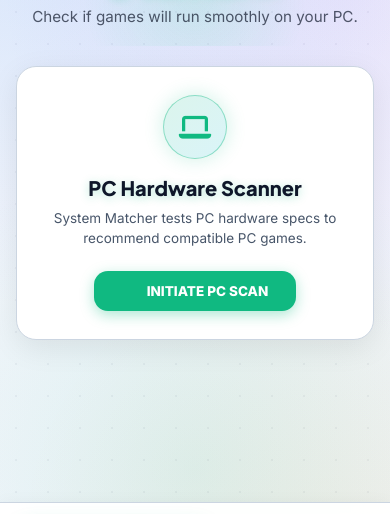
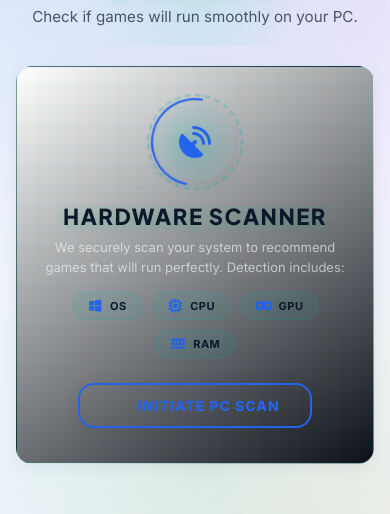
Before and after one commit to rnasir531/GameZync, a Next.js app: page /system-matcher in a window 390 px wide. Shown: the part 164-678 px from the top of the page. Built offline with nearby package versions, Linux system fonts and the light colour scheme; no server answers; the database is empty.

Commit message:
Restore Original Form & Cyber Popup for Mobile System Matcher

```diff
--- a/src/components/dashboards/matcher/SystemSpecsForm.js
+++ b/src/components/dashboards/matcher/SystemSpecsForm.js
@@ -19,74 +19,112 @@
     }
   }, []);
 
-  const onMobileScanClick = () => {
+  const onInitiateScanClick = (e) => {
+    if (isMobile) {
+      e.preventDefault();
       setShowMobileModal(true);
+      return;
+    }
+    handleScan();
   };
 
-  // MOBILE VIEW: 1 SINGLE UNIFIED SLEEK CARD (NO BOX INSIDE BOX!)
+  const onRescanClick = (e) => {
     if (isMobile) {
+      e.preventDefault();
+      setShowMobileModal(true);
+      return;
+    }
+    rescan();
+  };
+
   return (
-      <div id="systemMatcherFormMobile">
-        <div
-          style={{
-            background: 'var(--card-bg)',
-            border: '1px solid var(--border-color)',
-            borderRadius: '20px',
-            padding: '28px 20px',
-            textAlign: 'center',
-            boxShadow: '0 8px 30px rgba(0, 0, 0, 0.08)'
-          }}
-        >
-          <div
-            style={{
-              width: '64px',
-              height: '64px',
-              margin: '0 auto 16px',
-              borderRadius: '50%',
-              background: 'linear-gradient(135deg, rgba(16, 185, 129, 0.15) 0%, rgba(6, 182, 212, 0.15) 100%)',
-              border: '1.5px solid rgba(16, 185, 129, 0.4)',
-              display: 'flex',
-              alignItems: 'center',
-              justifyContent: 'center',
-              fontSize: '26px',
-              color: '#10b981',
-              boxShadow: '0 0 20px rgba(16, 185, 129, 0.2)'
-            }}
-          >
-            <i className="fa-solid fa-laptop"></i>
+    <form id="systemMatcherForm" onSubmit={findGames}>
+      {(scanState === 'empty' || isMobile) && (
+        <div id="matcherEmptyState" className="scanner-console">
+          <div className="scanner-content">
+            <div className="scanner-ring">
+              <i className="fa-solid fa-satellite-dish pulse-icon"></i>
             </div>
-
-          <h4 style={{ fontWeight: 800, fontSize: '1.25rem', marginBottom: '8px', color: 'var(--text-color)', fontFamily: 'var(--font-heading)' }}>
-            PC Hardware Scanner
-          </h4>
-
-          <p style={{ fontSize: '13.5px', color: 'var(--text-muted)', marginBottom: '22px', lineHeight: '1.5', maxWidth: '300px', margin: '0 auto 22px' }}>
-            System Matcher tests PC hardware specs to recommend compatible PC games.
+            <h4 className="scanner-title">Hardware Scanner</h4>
+            <p className="scanner-text">
+              We securely scan your system to recommend games that will run perfectly. Detection includes:
             </p>
-
-          <button
-            type="button"
-            onClick={onMobileScanClick}
-            style={{
-              background: '#10b981',
-              color: '#ffffff',
-              fontWeight: '800',
-              fontSize: '13.5px',
-              borderRadius: '14px',
-              padding: '12px 28px',
-              border: 'none',
-              boxShadow: '0 4px 14px rgba(16, 185, 129, 0.35)',
-              cursor: 'pointer',
-              display: 'inline-flex',
-              alignItems: 'center',
-              gap: '8px'
-            }}
-          >
+            <div className="scanner-highlights">
+              <span className="scan-badge"><i className="fa-brands fa-windows"></i> OS</span>
+              <span className="scan-badge"><i className="fa-solid fa-microchip"></i> CPU</span>
+              <span className="scan-badge"><i className="fa-solid fa-vr-cardboard"></i> GPU</span>
+              <span className="scan-badge"><i className="fa-solid fa-memory"></i> RAM</span>
+            </div>
+            <div style={{ display: 'flex', gap: '15px', justifyContent: 'center', flexWrap: 'wrap' }}>
+              <button type="button" className="scanner-btn" onClick={onInitiateScanClick}>
                 <i className="fa-solid fa-radar"></i> INITIATE PC SCAN
               </button>
             </div>
+          </div>
+        </div>
+      )}
 
-        {/* CUSTOM ULTRA-SLEEK CYBER POPUP MODAL FOR MOBILE */}
+      {scanState === 'scanning' && !isMobile && (
+        <div style={{ textAlign: 'center', padding: '60px 20px' }}>
+          <i className="fa-solid fa-spinner fa-spin" style={{ fontSize: '3rem', color: 'var(--primary-color)', marginBottom: '20px' }}></i>
+          <h4>Detecting Hardware...</h4>
+          <p style={{ color: 'var(--text-muted)' }}>Querying WebGL context and system navigator...</p>
+        </div>
+      )}
+
+      {scanState === 'detected' && !isMobile && (
+        <div id="matcherDetectedState">
+          <div className="text-center" style={{ marginBottom: '30px' }}>
+            <div style={{ display: 'flex', alignItems: 'center', justifyContent: 'center', gap: '10px', marginBottom: '10px' }}>
+              <i className="fa-solid fa-circle-check text-success" style={{ fontSize: '1.8rem', color: '#10b981' }}></i>
+              <h4 style={{ color: 'var(--text-color)', fontWeight: 800, fontFamily: 'var(--font-heading)', fontSize: '1.5rem', margin: 0 }}>Scan Complete</h4>
+            </div>
+            <p style={{ color: 'var(--text-muted)', fontSize: '0.9rem', margin: 0 }}>Hardware detected successfully.</p>
+          </div>
+
+          <div className="compact-specs-panel">
+            <div className="spec-item">
+              <div className="spec-icon"><i className="fa-brands fa-windows"></i></div>
+              <div className="spec-info">
+                <span className="spec-label">OS</span>
+                <span className="spec-value" title="Windows OS">{specs.os_raw || specs.os || 'Windows 10/11 64-bit'}</span>
+              </div>
+            </div>
+            <div className="spec-item">
+              <div className="spec-icon"><i className="fa-solid fa-microchip"></i></div>
+              <div className="spec-info">
+                <span className="spec-label">Processor</span>
+                <span className="spec-value" title="CPU">{specs.processor_raw || specs.processor || 'Intel Core i5-6200U @ 2.30GHz'}</span>
+              </div>
+            </div>
+            <div className="spec-item">
+              <div className="spec-icon"><i className="fa-solid fa-vr-cardboard"></i></div>
+              <div className="spec-info">
+                <span className="spec-label">Graphics</span>
+                <span className="spec-value" title="GPU">{specs.graphics_raw || specs.graphics || 'Intel(R) HD Graphics 520'}</span>
+              </div>
+            </div>
+            <div className="spec-item">
+              <div className="spec-icon"><i className="fa-solid fa-memory"></i></div>
+              <div className="spec-info">
+                <span className="spec-label">Memory</span>
+                <span className="spec-value" title="RAM">{specs.ram_raw || (specs.ram ? `${specs.ram} GB` : '16 GB')}</span>
+              </div>
+            </div>
+          </div>
+
+          <div className="text-center" style={{ display: 'flex', justifyContent: 'center', gap: '15px', flexWrap: 'wrap' }}>
+            <button type="button" className="matcher-btn" onClick={onRescanClick} style={{ marginTop: 0, background: 'transparent', border: '1px solid var(--border-color)', color: 'var(--text-color)', padding: '12px 25px', borderRadius: '50px', fontSize: '0.95rem' }}>
+              <i className="fa-solid fa-rotate-right me-2"></i> Rescan
+            </button>
+            <button type="submit" className="matcher-btn" disabled={isFinding} style={{ marginTop: 0, background: 'var(--text-color)', color: 'var(--card-bg)', padding: '12px 25px', borderRadius: '50px', fontSize: '0.95rem' }}>
+              {isFinding ? <i className="fa-solid fa-spinner fa-spin me-2"></i> : <i className="fa-solid fa-search me-2"></i>} Find Games
+            </button>
+          </div>
+        </div>
+      )}
+
+      {/* CUSTOM ULTRA-SLEEK CYBER POPUP MODAL FOR MOBILE USERS */}
       {showMobileModal && (
         <div
           style={{
@@ -119,6 +157,7 @@
             onClick={(e) => e.stopPropagation()}
           >
             <button
+              type="button"
               onClick={() => setShowMobileModal(false)}
               style={{
                 position: 'absolute',
@@ -163,6 +202,7 @@
             </p>
 
             <button
+              type="button"
               onClick={() => setShowMobileModal(false)}
               style={{
                 width: '100%',
@@ -182,97 +222,6 @@
           </div>
         </div>
       )}
-      </div>
-    );
-  }
-
-  // DESKTOP VIEW: FULL DETECTED SPECS FORM & PC HARDWARE SCANNER
-  return (
-    <form id="systemMatcherForm" onSubmit={findGames}>
-      {scanState === 'empty' && (
-        <div id="matcherEmptyState" className="scanner-console">
-          <div className="scanner-content">
-            <div className="scanner-ring">
-              <i className="fa-solid fa-satellite-dish pulse-icon"></i>
-            </div>
-            <h4 className="scanner-title">Hardware Scanner</h4>
-            <p className="scanner-text">
-              We securely scan your system to recommend games that will run perfectly. Detection includes:
-            </p>
-            <div className="scanner-highlights">
-              <span className="scan-badge"><i className="fa-brands fa-windows"></i> OS</span>
-              <span className="scan-badge"><i className="fa-solid fa-microchip"></i> CPU</span>
-              <span className="scan-badge"><i className="fa-solid fa-vr-cardboard"></i> GPU</span>
-              <span className="scan-badge"><i className="fa-solid fa-memory"></i> RAM</span>
-            </div>
-            <div style={{ display: 'flex', gap: '15px', justifyContent: 'center', flexWrap: 'wrap' }}>
-              <button type="button" className="scanner-btn" onClick={handleScan}>
-                <i className="fa-solid fa-radar"></i> INITIATE PC SCAN
-              </button>
-            </div>
-          </div>
-        </div>
-      )}
-
-      {scanState === 'scanning' && (
-        <div style={{ textAlign: 'center', padding: '60px 20px' }}>
-          <i className="fa-solid fa-spinner fa-spin" style={{ fontSize: '3rem', color: 'var(--primary-color)', marginBottom: '20px' }}></i>
-          <h4>Detecting Hardware...</h4>
-          <p style={{ color: 'var(--text-muted)' }}>Querying WebGL context and system navigator...</p>
-        </div>
-      )}
-
-      {scanState === 'detected' && (
-        <div id="matcherDetectedState">
-          <div className="text-center" style={{ marginBottom: '30px' }}>
-            <div style={{ display: 'flex', alignItems: 'center', justifyContent: 'center', gap: '10px', marginBottom: '10px' }}>
-              <i className="fa-solid fa-circle-check text-success" style={{ fontSize: '1.8rem', color: '#10b981' }}></i>
-              <h4 style={{ color: 'var(--text-color)', fontWeight: 800, fontFamily: 'var(--font-heading)', fontSize: '1.5rem', margin: 0 }}>Scan Complete</h4>
-            </div>
-            <p style={{ color: 'var(--text-muted)', fontSize: '0.9rem', margin: 0 }}>Hardware detected successfully.</p>
-          </div>
-
-          <div className="compact-specs-panel">
-            <div className="spec-item">
-              <div className="spec-icon"><i className="fa-brands fa-windows"></i></div>
-              <div className="spec-info">
-                <span className="spec-label">OS</span>
-                <span className="spec-value" title="Windows OS">{specs.os_raw || specs.os || 'Windows 10/11 64-bit'}</span>
-              </div>
-            </div>
-            <div className="spec-item">
-              <div className="spec-icon"><i className="fa-solid fa-microchip"></i></div>
-              <div className="spec-info">
-                <span className="spec-label">Processor</span>
-                <span className="spec-value" title="CPU">{specs.processor_raw || specs.processor || 'Intel Core i5-6200U @ 2.30GHz'}</span>
-              </div>
-            </div>
-            <div className="spec-item">
-              <div className="spec-icon"><i className="fa-solid fa-vr-cardboard"></i></div>
-              <div className="spec-info">
-                <span className="spec-label">Graphics</span>
-                <span className="spec-value" title="GPU">{specs.graphics_raw || specs.graphics || 'Intel(R) HD Graphics 520'}</span>
-              </div>
-            </div>
-            <div className="spec-item">
-              <div className="spec-icon"><i className="fa-solid fa-memory"></i></div>
-              <div className="spec-info">
-                <span className="spec-label">Memory</span>
-                <span className="spec-value" title="RAM">{specs.ram_raw || (specs.ram ? `${specs.ram} GB` : '16 GB')}</span>
-              </div>
-            </div>
-          </div>
-
-          <div className="text-center" style={{ display: 'flex', justifyContent: 'center', gap: '15px', flexWrap: 'wrap' }}>
-            <button type="button" className="matcher-btn" onClick={rescan} style={{ marginTop: 0, background: 'transparent', border: '1px solid var(--border-color)', color: 'var(--text-color)', padding: '12px 25px', borderRadius: '50px', fontSize: '0.95rem' }}>
-              <i className="fa-solid fa-rotate-right me-2"></i> Rescan
-            </button>
-            <button type="submit" className="matcher-btn" disabled={isFinding} style={{ marginTop: 0, background: 'var(--text-color)', color: 'var(--card-bg)', padding: '12px 25px', borderRadius: '50px', fontSize: '0.95rem' }}>
-              {isFinding ? <i className="fa-solid fa-spinner fa-spin me-2"></i> : <i className="fa-solid fa-search me-2"></i>} Find Games
-            </button>
-          </div>
-        </div>
-      )}
     </form>
   );
 }
```
Lines whose indentation alone changed are shown as unchanged.
